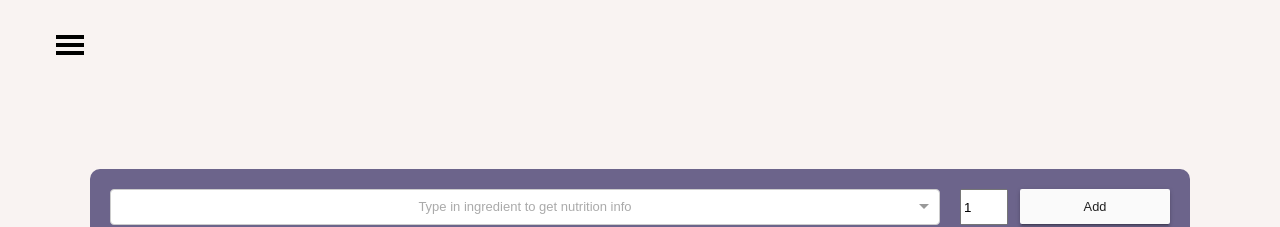
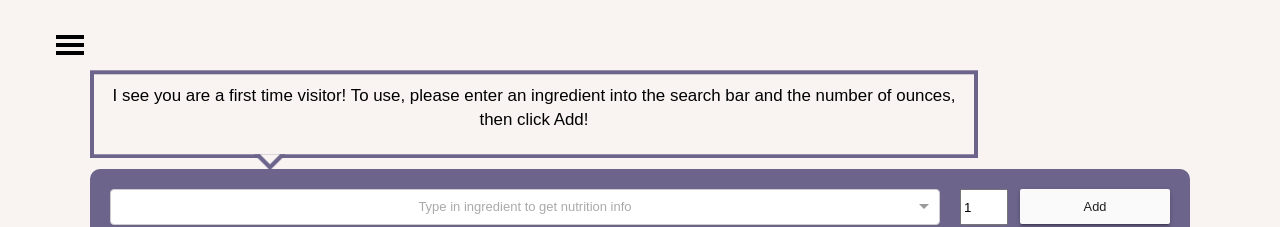
Before and after one commit to chingu-voyage4/Geckos-Team-0, a React (Create React App) app in the folder gecko-fit/: page / in a window 1280 px wide. Shown: the part 271-498 px from the top of the page. Built offline with nearby package versions, Linux system fonts and the light colour scheme; no server answers.

Commit message:
created animted user instruction  box

```diff
--- a/gecko-fit/src/App.css
+++ b/gecko-fit/src/App.css
@@ -23,6 +23,50 @@ body {
     font-size: 2em;
 }
 
+.App__greeting {
+    grid-column-start: column-3;
+    grid-column-end: column-4;
+    grid-row-start: row-2;
+    grid-row-end: row-3;
+    border: 4px solid #6c648b;
+    background: #f9f3f2;
+    position: relative;
+    height: 80px;
+    width: 80%;
+    top: 50px;
+    animation: slidein .5s ease-in-out 1s infinite alternate;
+}
+@keyframes slidein {
+    from{transform: translateY(.1em); }
+    to {transform: translateY(.3em); }
+}
+.App__greeting-text {
+    padding: 10px;
+    font-size: 1.3em;
+}
+.App__greeting:after, .App__greeting:before {
+    top: 100%;
+    left: 20%;
+    border: solid transparent;
+    content: "";
+    height: 0;
+    width: 0;
+    position: absolute;
+    pointer-events: none;
+}
+.App__greeting:after {
+    border-color: rgba(136, 183,213,0);
+    border-top-color: #f9f3f2;
+    border-width: 10px;
+    margin-left: -10px;
+}
+
+.App__greeting:before {
+    border-color: rgba(194, 225, 245, 0);
+    border-top-color: #6c648b;
+    border-width: 16px;
+    margin-left: -16px;
+}
 .navigation {
     grid-column-start: column-2;
     grid-column-end: column-3;
--- a/gecko-fit/src/App.js
+++ b/gecko-fit/src/App.js
@@ -38,8 +38,38 @@ class App extends Component {
             fatPoly: [],
             analysisToggle: false,
             bmiCalcToggle: false,
-            error: undefined
+            error: undefined,
+            cookie: false
         };
+    }
+    componentWillMount() {
+        //function to create a new cookie when user first vists site
+        function createCookie(name, value, days) {
+            let expires;
+            if(days) {
+                let date = new Date();
+                date.setTime(date.getTime()+(days*24*60*60*1000));
+                expires = '; expires=' + date.toGMTString();
+            }
+            else expires = '';
+            document.cookie = name + '=' + value + expires + '; path/';
+        }
+        // will check if the cookie already exists
+        if (document.cookie.split(';').filter((item) => {
+            return item.includes('newVisitor')
+        }).length) {
+            console.log('This a returning user.');
+
+        }else {
+            console.log('New visitor...creating cookie');
+            // createCookie needs name, the value of name, and the amount of days the cookie stays alive
+            createCookie('name','newVisitor',28);
+            this.setState((prevState) => {
+                return {
+                    cookie: !prevState.cookie
+                }
+            });
+        }
     }
     // add ingredient to ingredient list
     addIngredient(ingredient) {
@@ -251,6 +281,11 @@ class App extends Component {
                         <Menu
                             showCalc={this.showCalc}
                         />
+                        {this.state.cookie && (
+                            <div className="App__greeting">
+                                <p className="App__greeting-text">I see you are a first time visitor! To use, please enter an ingredient into the search bar and the number of ounces, then click Add!</p>
+                            </div>
+                        )}
                         <SearchBar
                             onSearchTermChange={(term) =>
                                 this.ingredientSearch(term)
```
